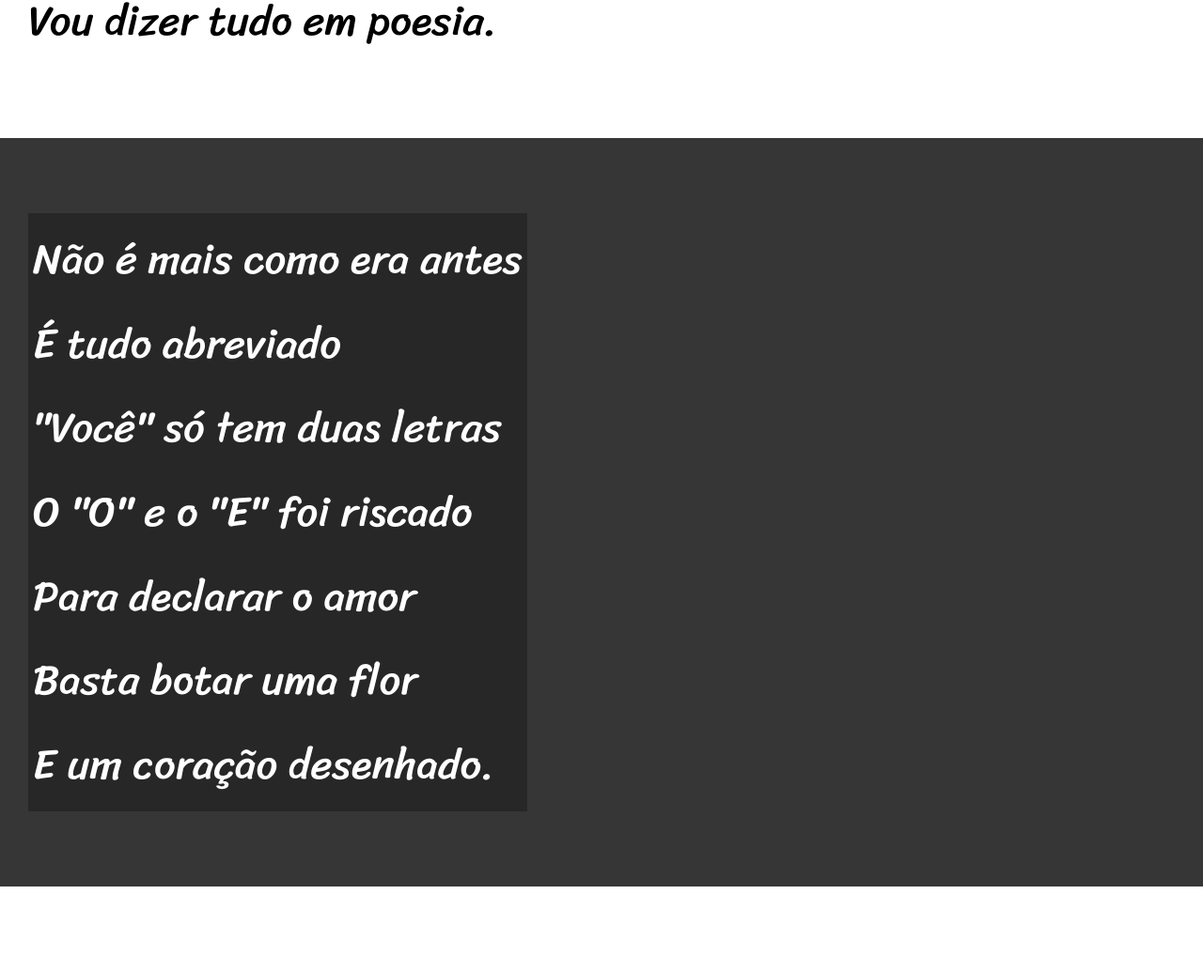
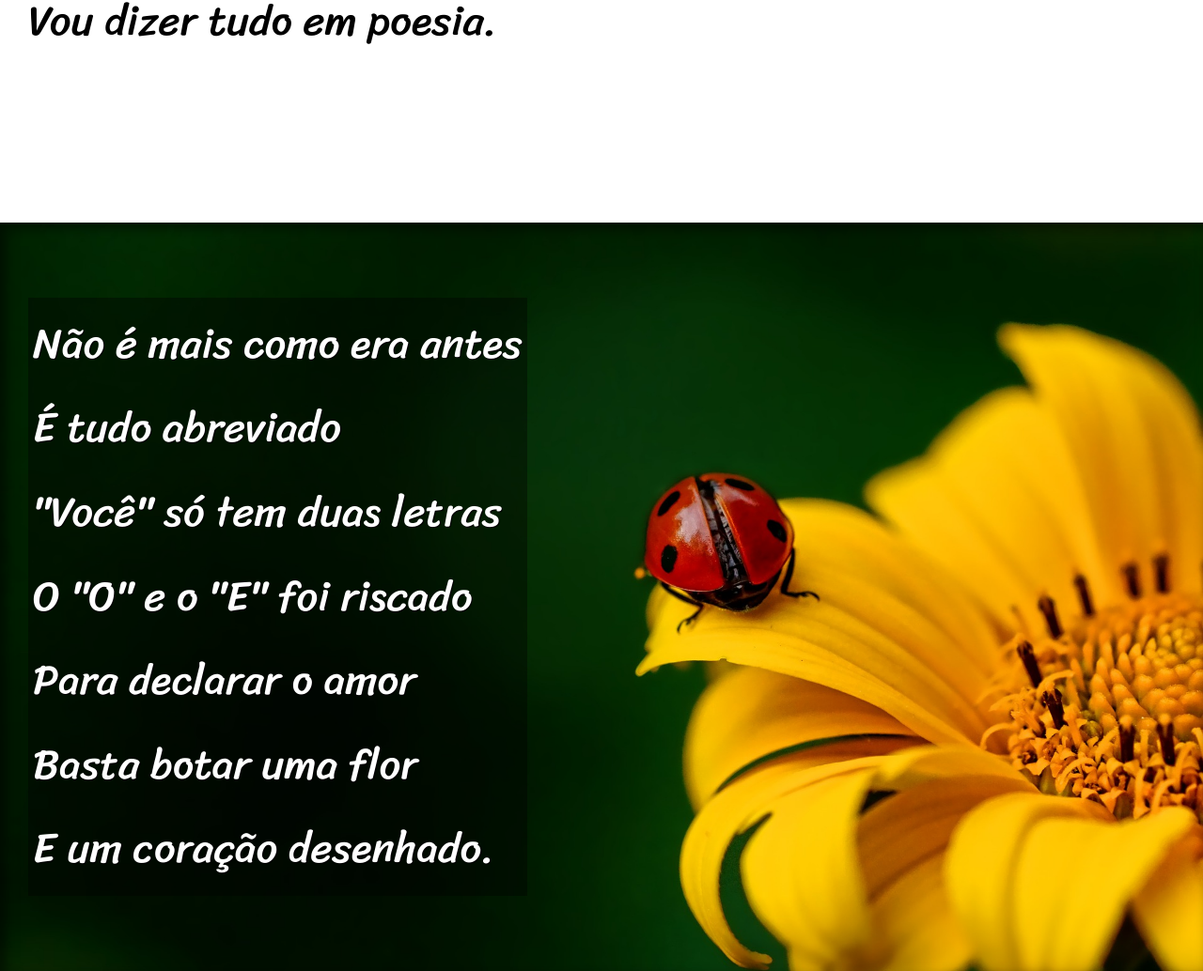
Before and after one commit to MikaelMss/html-css, a plain HTML site: page desafios/d012/index.html in a window 1280 px wide. Shown: the part 958-1992 px from the top of the page at 94% size. Drawn offline with Linux system fonts and the light colour scheme; a web font is replaced by a local one.

Commit message:
termino do Projeto Cordel

```diff
--- a/desafios/d012/index.html
+++ b/desafios/d012/index.html
@@ -28,7 +28,7 @@
         </p>
     </section>
 
-    <section class="imagem">
+    <section class="imagem" id="img01">
         <p>
             Não é mais como era antes <br>
             É tudo abreviado <br>
@@ -64,7 +64,7 @@
 
     </section>
 
-    <section class="imagem">
+    <section class="imagem" id="img02">
         <p>
             Tenho saudade das cartas <br>
             Escritas com a própria mão <br>
--- a/desafios/d012/style.css
+++ b/desafios/d012/style.css
@@ -59,6 +59,10 @@ section {
     font-size: 3.5vw;
 }
 
+section > p {
+    padding-bottom: 2em;
+}
+
 section.normal {
     background-color: white;
     color: black;
@@ -67,12 +71,27 @@ section.normal {
 section.imagem {
     background-color: rgb(54, 54, 54);
     color: white;
+    box-shadow: inset 6px 6px 13px 0px rgba(0, 0, 0, 0.541);
+    background-size: cover;
+    background-attachment: fixed;
 }
 
 section.imagem > p {
     display: inline-block;
     padding: 5px;
-    background-color: rgba(0, 0, 0, 0.288);
+    background-color: rgba(0, 0, 0, 0.384);
+    text-shadow: 1px 1px 0px black;
+}
+
+section#img01 {
+    background-image: url('../d012/imagens/background001.jpg');
+    background-position: right center;
+
+}
+
+section#img02 {
+    background-image: url('../d012/imagens/background002.jpg');
+
 }
 
 footer {
```
